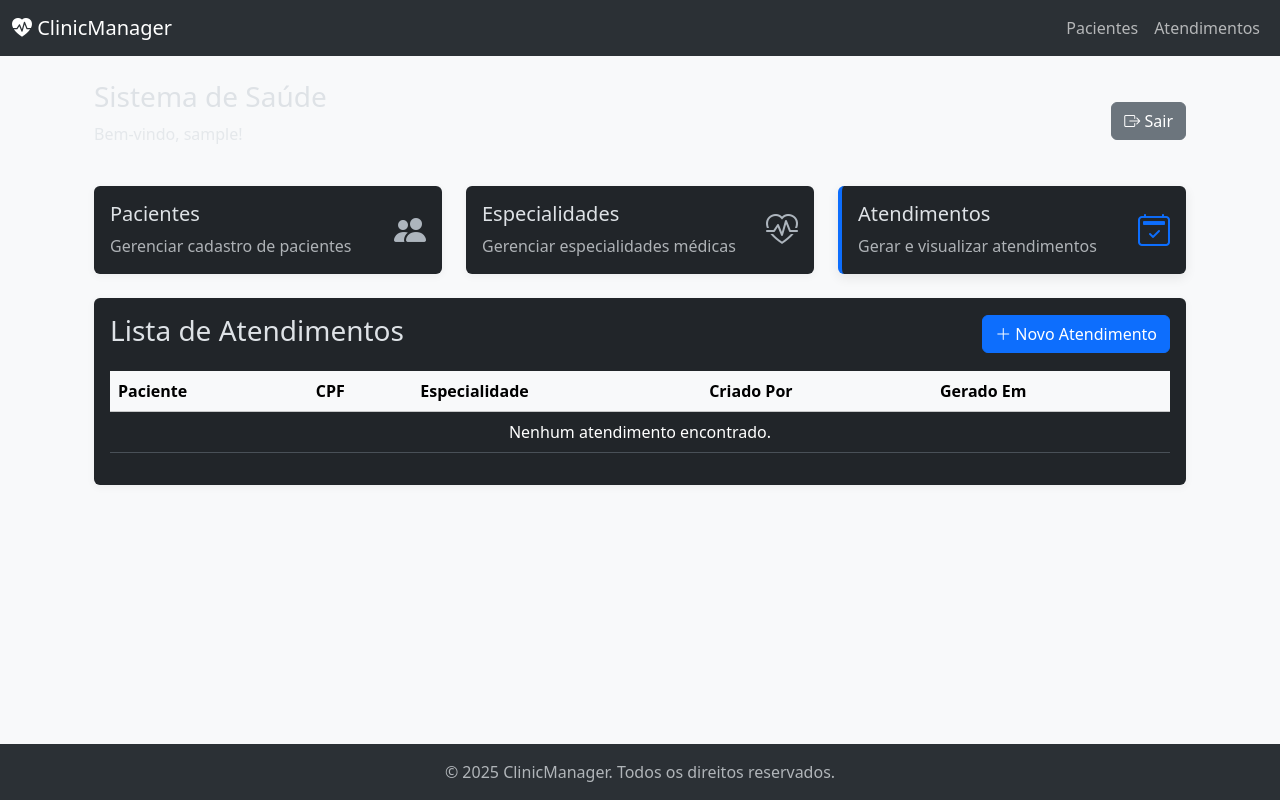
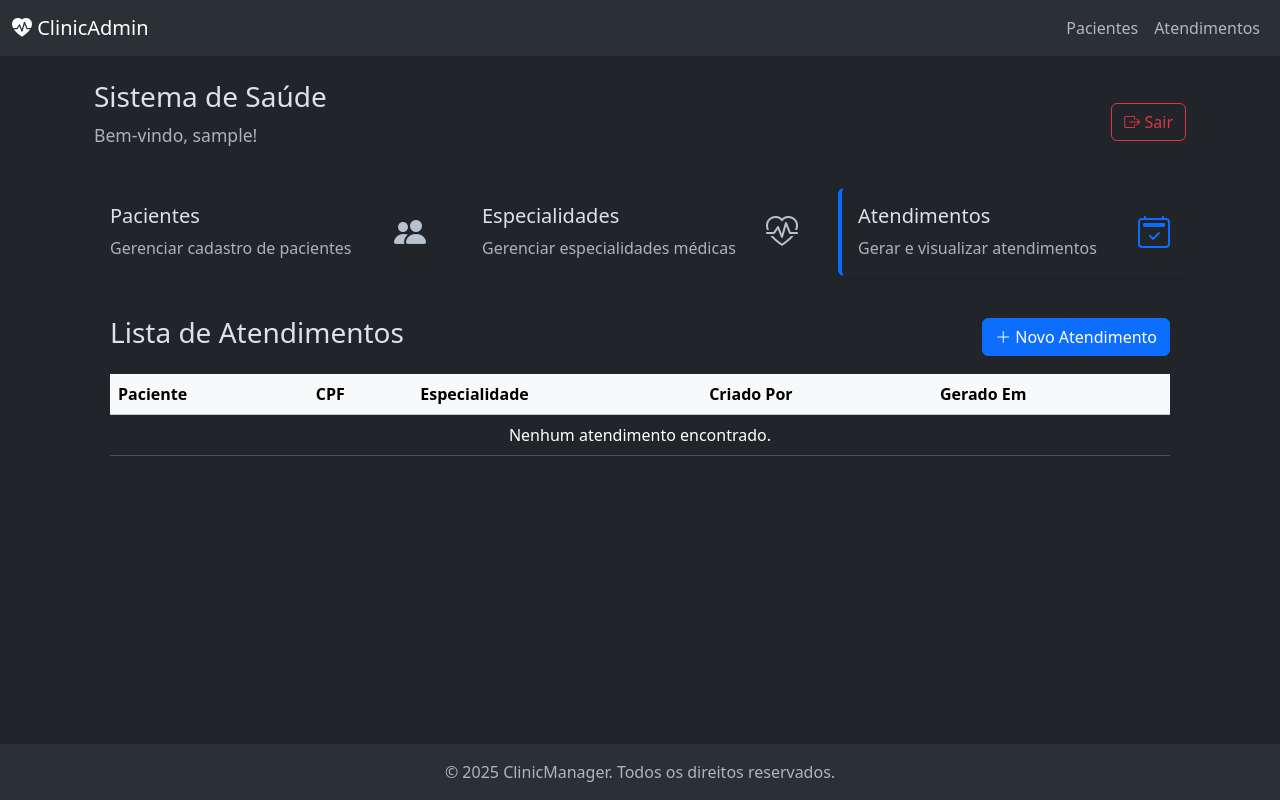
Before and after one commit to Amilcar-Cesar/clinica-api, a Flask app: page / in a window 1280 px wide. Run offline with Flask 3, Linux system fonts and the light colour scheme; the visitor is signed in with stand-in values (Sample User, id 1); data that the repository does not hold is empty.

Commit message:
mudança no template HOME e alguns estilos de outros templates

```diff
--- a/src/main/routes/pacientes.py
+++ b/src/main/routes/pacientes.py
@@ -41,7 +41,7 @@ def get_paciente(paciente_id):
     return jsonify(paciente_to_dict(paciente))
 
 
-@pacientes_route_bp.route('/<int:paciente_id>', methods=['PUT', 'PATCH'])
+@pacientes_route_bp.route('/<int:paciente_id>', methods=['POST'])
 @login_required
 def update_paciente(paciente_id):
     paciente = db.session.get(Pacientes, paciente_id)
--- a/src/static/css/style.css
+++ b/src/static/css/style.css
@@ -1,28 +1,23 @@
-/* Estilo geral para um fundo mais suave */
-body {
-    background-color: #f8f9fa;
-}
-
 /* Estilo para os cartões de resumo */
 .summary-card {
-    border: 1px solid #e9ecef;
+    border: 1px solid #ffffff;
     transition: all 0.2s ease-in-out;
     cursor: pointer;
 }
 
 .summary-card:hover {
     transform: translateY(-5px);
-    box-shadow: 0 4px 12px rgba(0, 0, 0, 0.08);
+    box-shadow: 0 6px 14px rgba(0, 0, 0, 0.08);
 }
 
 .summary-card.active {
-    border-left: 4px solid #0d6efd; /* Borda azul para o card ativo */
+    border-left: 4px solid #086bff; /* Borda azul para o card ativo */
     box-shadow: 0 4px 12px rgba(0, 0, 0, 0.08);
 }
 
 .summary-card .icon-lg {
     font-size: 2rem; /* Tamanho dos ícones */
-    color: #adb5bd;
+    color: #b6c2ce;
 }
 
 .summary-card.active .icon-lg {
@@ -32,10 +27,23 @@ body {
 /* Remove a borda padrão do card principal da lista */
 .card {
     border: none;
-    box-shadow: 0 2px 8px rgba(0, 0, 0, 0.05);
+    box-shadow: 0 3px 9px rgba(0, 0, 0, 0.05);
 }
 
 /* Alinhamento dos botões de ação na tabela */
 .action-buttons a, .action-buttons button {
     margin: 0 4px;
 }
+
+/* Em src/main/static/css/style.css */
+
+/* Garante que o título principal seja claro no tema escuro */
+.page-header h1 {
+    color: #dee2e6; /* Um branco suave do Bootstrap */
+}
+
+/* Garante que o subtítulo seja mais suave (muted) */
+.page-header p {
+    color: #adb5bd; /* Cor padrão 'muted' do Bootstrap */
+    font-size: 1.1rem;
+}
--- a/src/templates/base.html
+++ b/src/templates/base.html
@@ -6,6 +6,7 @@
     <title>{% block title %}Clínica API{% endblock %}</title>
     <link href="https://cdn.jsdelivr.net/npm/bootstrap@5.3.3/dist/css/bootstrap.min.css" rel="stylesheet" integrity="sha384-QWTKZyjpPEjISv5WaRU9OFeRpok6YctnYmDr5pNlyT2bRjXh0JMhjY6hW+ALEwIH" crossorigin="anonymous">
     <link rel="stylesheet" href="https://cdn.jsdelivr.net/npm/bootstrap-icons@1.11.3/font/bootstrap-icons.min.css">
+    <meta name="viewport" content="width=device-width, initial-scale=1">
     <link rel="stylesheet" href="{{ url_for('static', filename='css/style.css') }}">
     <style>
       /* Estilo para garantir que o rodapé fique no final da página */
@@ -25,7 +26,7 @@
       <div class="container-fluid">
         <a class="navbar-brand" href="{{ url_for('home_route.home') }}" >
           <i class="bi bi-heart-pulse-fill"></i>
-          ClinicManager
+          ClinicAdmin
         </a>
         <button class="navbar-toggler" type="button" data-bs-toggle="collapse" data-bs-target="#navbarNav" aria-controls="navbarNav" aria-expanded="false" aria-label="Toggle navigation">
           <span class="navbar-toggler-icon"></span>
--- a/src/templates/home.html
+++ b/src/templates/home.html
@@ -4,12 +4,12 @@
 
 {% block content %}
 <div class="container-fluid">
-    <div class="d-flex justify-content-between align-items-center mb-4">
+    <div class="d-flex justify-content-between align-items-center mb-4 page-header">
         <div>
             <h1 class="h3">Sistema de Saúde</h1>
             <p class="text-muted">Bem-vindo, {{ current_user.usuario }}!</p>
         </div>
-        <a href="{{ url_for('usuarios_route.logout') }}" class="btn btn-secondary">
+        <a href="{{ url_for('usuarios_route.logout') }}" class="btn btn-outline-danger">
             <i class="bi bi-box-arrow-right"></i> Sair
         </a>
     </div>
--- a/src/templates/pacientes.html
+++ b/src/templates/pacientes.html
@@ -110,7 +110,7 @@
         <h1 class="modal-title fs-5" id="editPacienteModalLabel">Editar Paciente</h1>
         <button type="button" class="btn-close" data-bs-dismiss="modal" aria-label="Close"></button>
       </div>
-      <form id="editPacienteForm" method="PATCH">
+      <form id="editPacienteForm" method="POST">
         <div class="modal-body">
           <input type="hidden" name="paciente_id" id="editPacienteId">
           <div class="mb-3">
```
